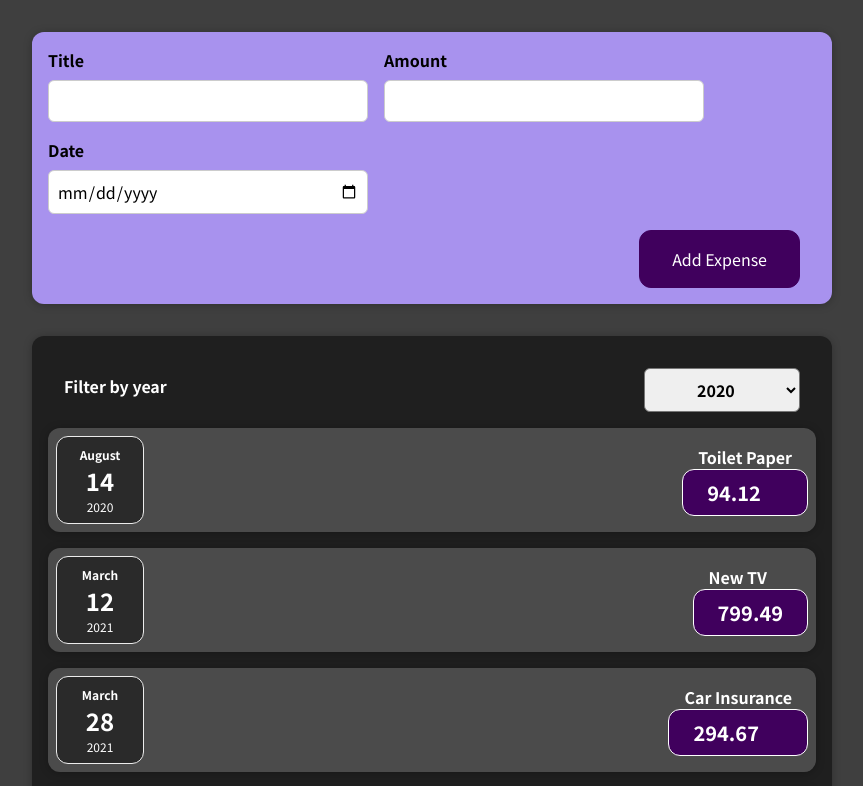
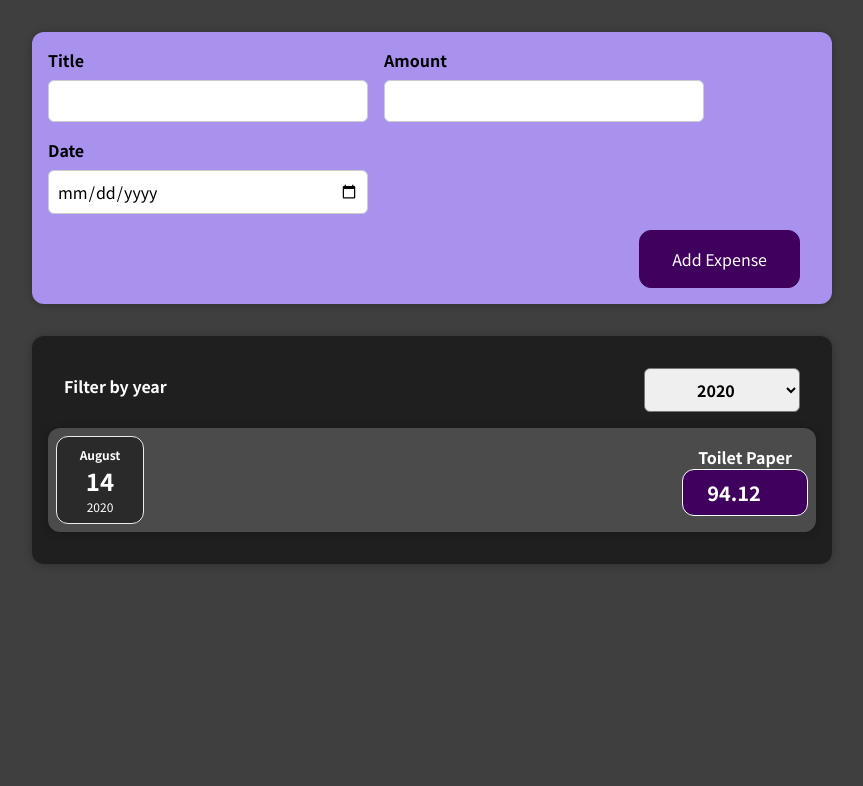
Before and after one commit to varun325/React, a React (Create React App) app in the folder expenseTracker/: page / in a window 1280 px wide. Shown: the top 786 px of the page, without its empty margins (208-1071 px from the left). Built offline with nearby package versions, Linux system fonts and the light colour scheme.

Commit message:
conditional rendering

```diff
--- a/expenseTracker/src/components/Expenses/Expenses.js
+++ b/expenseTracker/src/components/Expenses/Expenses.js
@@ -7,9 +7,25 @@
   const [filteredYear, setFilteredYear] = useState("2020");
   const filterChangeHandler = (selectedYear) => {
     setFilteredYear(selectedYear);
-    console.log(filteredYear);
+    // console.log(filteredYear);
   };
 
+  const filteredExpenses = props.items.filter((expense) => {
+    return expense.date.getFullYear().toString() === filteredYear;
+  });
+
+  let expensesContent = <p>No content was found</p>
+  if(filteredExpenses.length>0){
+    expensesContent = filteredExpenses.map((expense) => (
+      <ExpenseItem
+        key={expense.id}
+        title={expense.title}
+        amount={expense.amount}
+        date={expense.date}
+      />
+    ))
+  }
+  // const newyear = filteredYear;
   return (
     <div>
       <Card className="expenses">
@@ -17,14 +33,7 @@
           onChangeFilter={filterChangeHandler}
           selected={filteredYear}
         />
-        {props.items.map((expense) => (
-          <ExpenseItem
-            key={expense.id}
-            title={expense.title}
-            amount={expense.amount}
-            date={expense.date}
-          />
-        ))}
+        {expensesContent}
       </Card>
     </div>
   );
```
Also changed, not shown: 1 other file (tests, documents, lock files or other folders).
